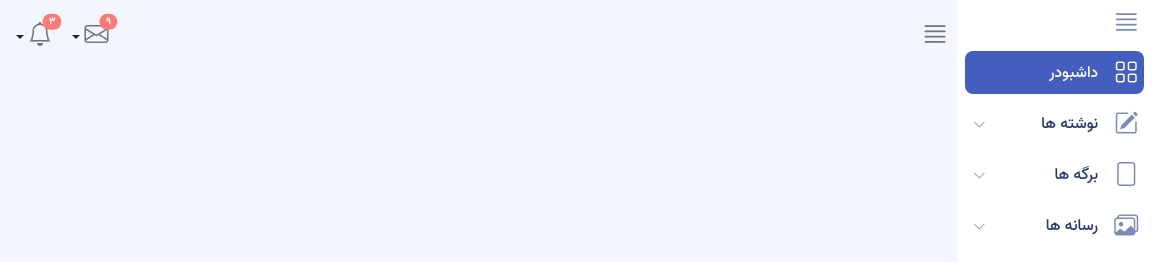
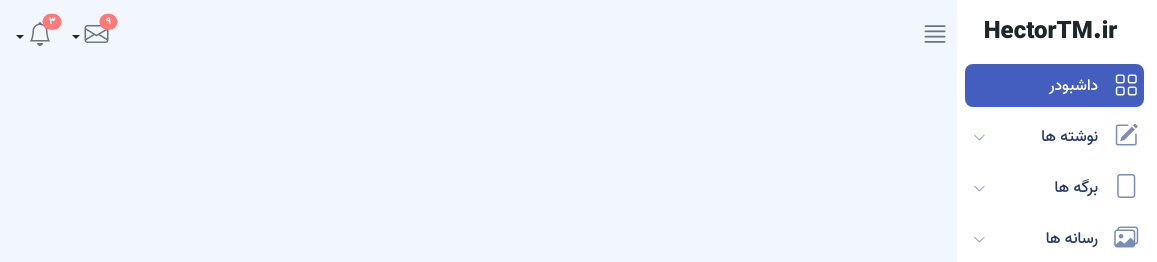
Before and after one commit to htaria/admin-panel, a website: page src/index.html in a window 1280 px wide. Shown: the top 262 px of the page, 123-1280 px from the left. Drawn offline with nearby package versions, Linux system fonts and the light colour scheme; files that its build step writes are made by us from their sources.

Commit message:
another adit in sidebar

```diff
--- a/src/assets/style/SASS/_sidebar.scss
+++ b/src/assets/style/SASS/_sidebar.scss
@@ -102,6 +102,10 @@
             }
         }
     }
+    h4{
+       opacity: 0;
+       transition: all .3s;
+    }
 }
 
 
@@ -117,4 +121,8 @@
             }
         }
     }
+
+    h4{
+       opacity: 1;
+    }
 }
--- a/src/index.html
+++ b/src/index.html
@@ -13,8 +13,8 @@
 
     <section class="d-flex overflow-hidden">
         <section class="sidebar py-2">
-            <div class="pe-1">
-                <i class="bi bi-justify sidebar-btn fs-3"></i>
+            <div class="text-center">
+                <h4>HectorTM.ir</h4>
             </div>
             <ul>
                 <li class="sidebar-item mt-2 active">
```
Also changed, not shown: dist/assets/style/style.css, dist/assets/style/style.min.css, dist/index.html.
